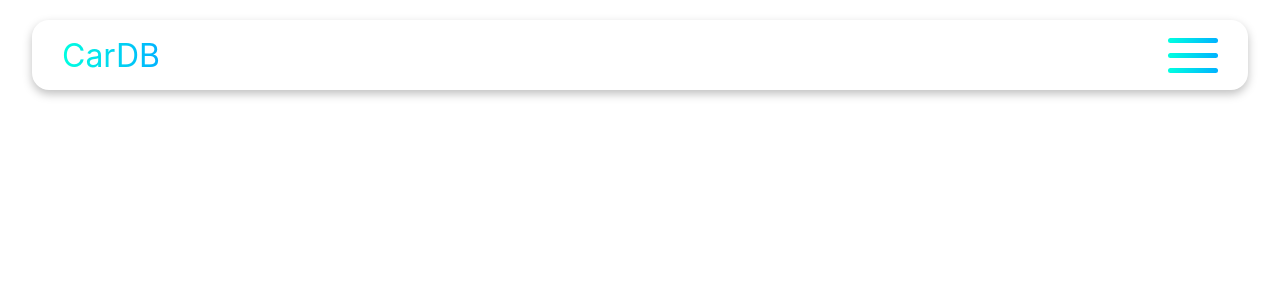
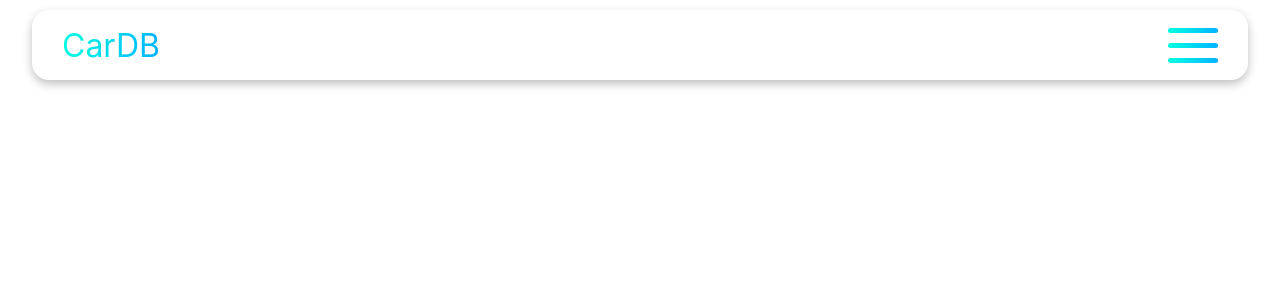
Before and after one commit to sahandp2012p/cardb-frontend, a React (Create React App) app: page / in a window 1280 px wide. Shown: the top 300 px of the page. Built offline with nearby package versions, Linux system fonts and the light colour scheme.

Commit message:
Changed the navbar styles

```diff
--- a/src/App.css
+++ b/src/App.css
@@ -16,11 +16,13 @@ nav {
   position: absolute;
   right: 50%;
   transform: translateX(50%);
-  margin-top: 20px;
+  transition: 0.3s;
+  margin-top: 10px;
 }
 
 nav.open {
   height: 160px;
+  transition: 0.3s;
 }
 
 nav .header-wrap {
@@ -64,3 +66,7 @@ nav ul li a {
 ul.closed {
   display: none;
 }
+
+h1 {
+
+}
```
